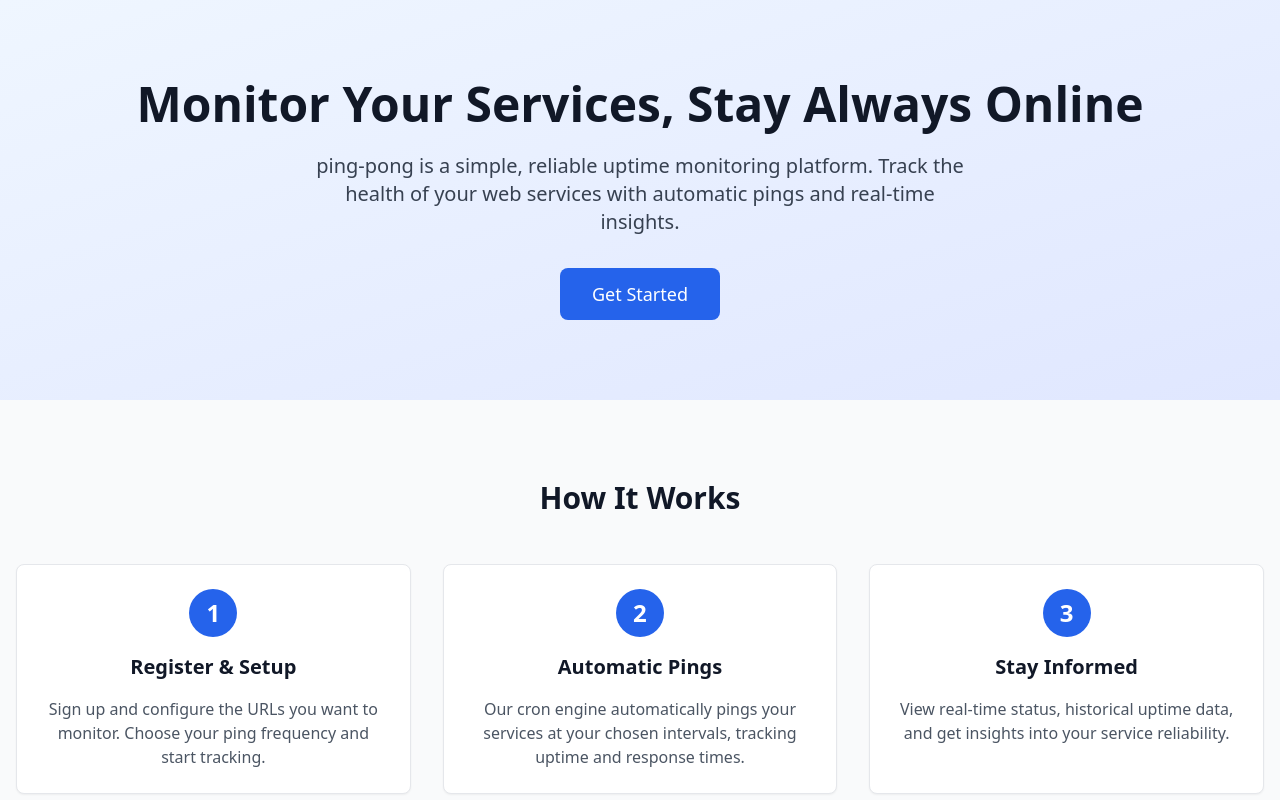
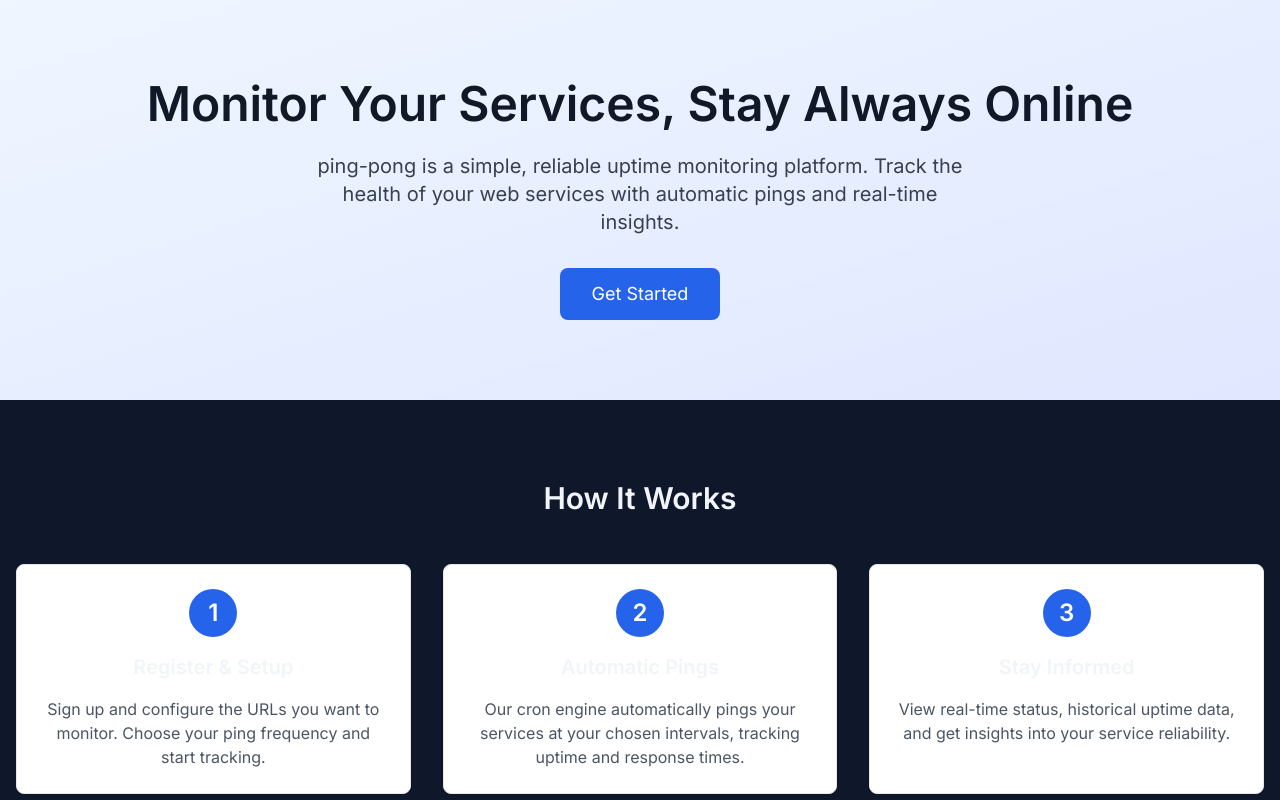
Before and after one commit to fwesh001/Ping-pong, a Next.js app: page / in a window 1280 px wide. Shown: the top 800 px of the page. Built offline with nearby package versions, Linux system fonts and the light colour scheme.

Commit message:
feat: integrate custom fonts and update layout styling for improved UI

```diff
--- a/src/app/layout.tsx
+++ b/src/app/layout.tsx
@@ -1,5 +1,10 @@
 import type { Metadata } from "next";
+import { Poppins, Inter, JetBrains_Mono } from "next/font/google";
 import "@/styles/globals.css";
+
+const poppins = Poppins({ subsets: ["latin"], weight: ["400", "600", "700", "800"], variable: "--font-poppins", display: "swap" });
+const inter = Inter({ subsets: ["latin"], weight: ["400", "600"], variable: "--font-inter", display: "swap" });
+const jetmono = JetBrains_Mono({ subsets: ["latin"], weight: ["400", "600"], variable: "--font-jetmono", display: "swap" });
 
 export const metadata: Metadata = {
   title: "ping-pong | Uptime Monitoring",
@@ -16,12 +21,12 @@ export default function RootLayout({
   children: React.ReactNode;
 }) {
   return (
-    <html lang="en">
+    <html lang="en" className={`${poppins.variable} ${inter.variable} ${jetmono.variable}`}>
       <head>
         <link rel="icon" type="image/png" href="/ping-pong_FAV-icon.png" />
         <link rel="apple-touch-icon" type="image/png" href="/ping-pong_FAV-icon.png" />
       </head>
-      <body>
+      <body className="min-h-screen flex flex-col bg-slate-900 text-slate-100" style={{ fontFamily: "var(--font-inter), system-ui, -apple-system, 'Segoe UI', Roboto, 'Helvetica Neue', Arial" }}>
         <div className="flex min-h-screen flex-col">
           {children}
         </div>
```
